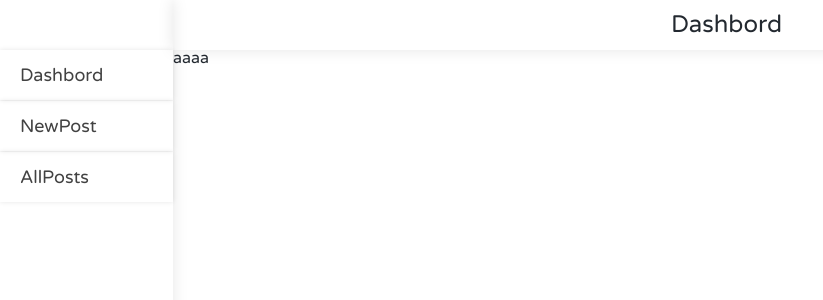
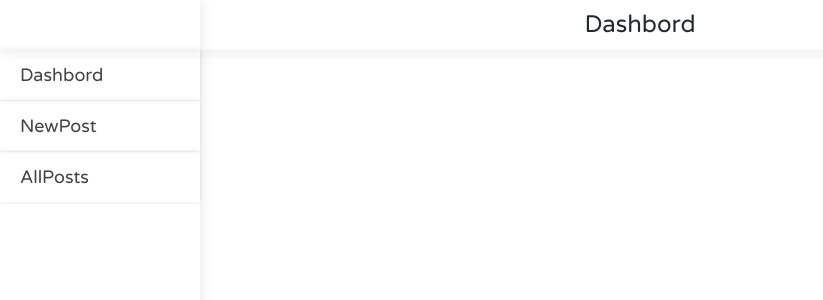
Before and after one commit to tsutaya100507/myblog-base, a Nuxt app in the folder app-front/: page /admin in a window 1280 px wide. Shown: the top 300 px of the page, without its empty margins (0-823 px from the left). Built offline with nearby package versions, Linux system fonts and the light colour scheme.

Commit message:
[Fix] Fix adminHeader and sidebar

```diff
--- a/app-front/components/shared/layouts/adminHeader.vue
+++ b/app-front/components/shared/layouts/adminHeader.vue
@@ -4,9 +4,12 @@
 
 <style scoped>
   header {
+    position: fixed;
+    top: 0;
     width: 100%;
     height: 50px;
     box-shadow: 0 0 15px rgba(0,0,0,.1);
+    background-color: #ffffff;
     line-height: 50px;
     text-align: center;
     font-size: 24px;
--- a/app-front/components/shared/layouts/sideBar.vue
+++ b/app-front/components/shared/layouts/sideBar.vue
@@ -15,7 +15,10 @@ export default {
 <style scoped>
   .wrapper {
     display: flex;
+    z-index: 100;
     flex-direction: column;
+    position: fixed;
+    left: 0;
     width: 200px;
     height: 100vh;
     padding-top: 50px;
```
